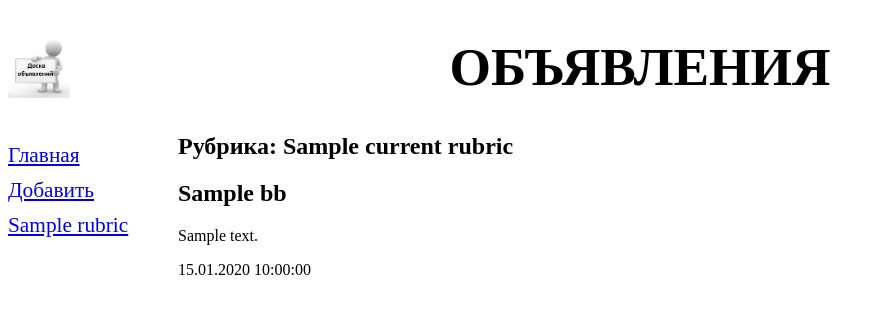
After one commit to koyote92/dronov_django_3, a Django app: template samplesite/templates/bboard/by_rubric.html in a window 1280 px wide. The commit adds this page. Shown: the top 314 px of the page, without its empty margins (0-885 px from the left). Run offline with Django 3.2, Linux system fonts and the light colour scheme; the template is opened without the code that fills it: most values are stand-ins (such as "Sample title", 1, 10 or a date in 2020).

Commit message:
Second chapter is done with minor changes

```diff
--- a/samplesite/bboard/urls.py
+++ b/samplesite/bboard/urls.py
@@ -1,8 +1,11 @@
 from django.urls import path
+
 from . import views
 
 app_name = 'bboard'
 
 urlpatterns = [
-    path('', views.index),
+    path('add/', views.BbCreateView.as_view(), name='add'),
+    path('<int:rubric_id>/', views.by_rubric, name='by_rubric'),
+    path('', views.index, name='index'),
 ]
--- a/samplesite/samplesite/settings.py
+++ b/samplesite/samplesite/settings.py
@@ -121,6 +121,9 @@ USE_TZ = True
 # Static files (CSS, JavaScript, Images)
 # https://docs.djangoproject.com/en/3.2/howto/static-files/
 
+STATICFILES_DIRS = [
+    os.path.join(BASE_DIR, 'static')
+]
 STATIC_URL = '/static/'
 
 # Default primary key field type
--- /dev/null
+++ b/samplesite/static/css/style.css
@@ -0,0 +1,18 @@
+header h1 {
+    font-size: 40pt;
+    text-transform: uppercase;
+    text-align: center;
+    background: url('../images/bg.jpg') left/ auto 100% no-repeat;
+}
+nav {
+    font-size: 16pt;
+    width: 150px;
+    float: left;
+}
+nav a {
+    display: block;
+    margin: 10px 0px;
+}
+section {
+    margin-left: 170px;
+}
--- /dev/null
+++ b/samplesite/templates/base.html
@@ -0,0 +1,20 @@
+{% load static %}
+<!DOCTYPE html>
+<html lang="ru">
+<head>
+  <link rel="stylesheet" type="text/css" href="{% static 'css/style.css' %}">
+  {% include 'bboard/includes/head.html' %}
+</head>
+<body>
+  <header>
+      <h1>Объявления</h1>
+  </header>
+  <nav>
+    {% include 'bboard/includes/navigation.html' %}
+  </nav>
+  <section>
+    {% block content %}
+    {% endblock %}
+  </section>
+</body>
+</html>
--- /dev/null
+++ b/samplesite/templates/bboard/by_rubric.html
@@ -0,0 +1,12 @@
+{% extends 'base.html' %}
+{% block title %}{{ current_rubric.name }}{% endblock %}
+{% block content %}
+  <h2>Рубрика: {{ current_rubric.name }}</h2>
+  {% for bb in bbs %}
+  <div>
+    <h2>{{ bb.title }}</h2>
+      <p>{{ bb.content }}</p>
+      <p>{{ bb.published|date:"d.m.Y H:i:s" }}</p>
+  </div>
+  {% endfor %}
+{% endblock %}
--- /dev/null
+++ b/samplesite/templates/bboard/includes/head.html
@@ -0,0 +1,2 @@
+  <meta charset="UTF-8">
+  <title>{% block title %}Главная{% endblock %} :: Доска объявлений</title>
--- /dev/null
+++ b/samplesite/templates/bboard/includes/navigation.html
@@ -0,0 +1,5 @@
+<a href="{% url 'bboard:index' %}">Главная</a>
+<a href="{% url 'bboard:add' %}">Добавить</a>
+{% for rubric in rubrics %}
+<a href="{% url 'bboard:by_rubric' rubric.pk %}">{{ rubric.name }}</a>
+{% endfor %}
```
Also changed, not shown: samplesite/bboard/forms.py (added, +9 -0 lines), samplesite/bboard/views.py (+27 -5 lines), samplesite/templates/bboard/create.html (added, +10 -0 lines), samplesite/templates/bboard/index.html (+5 -10 lines), samplesite/static/images/bg.jpg (added).
